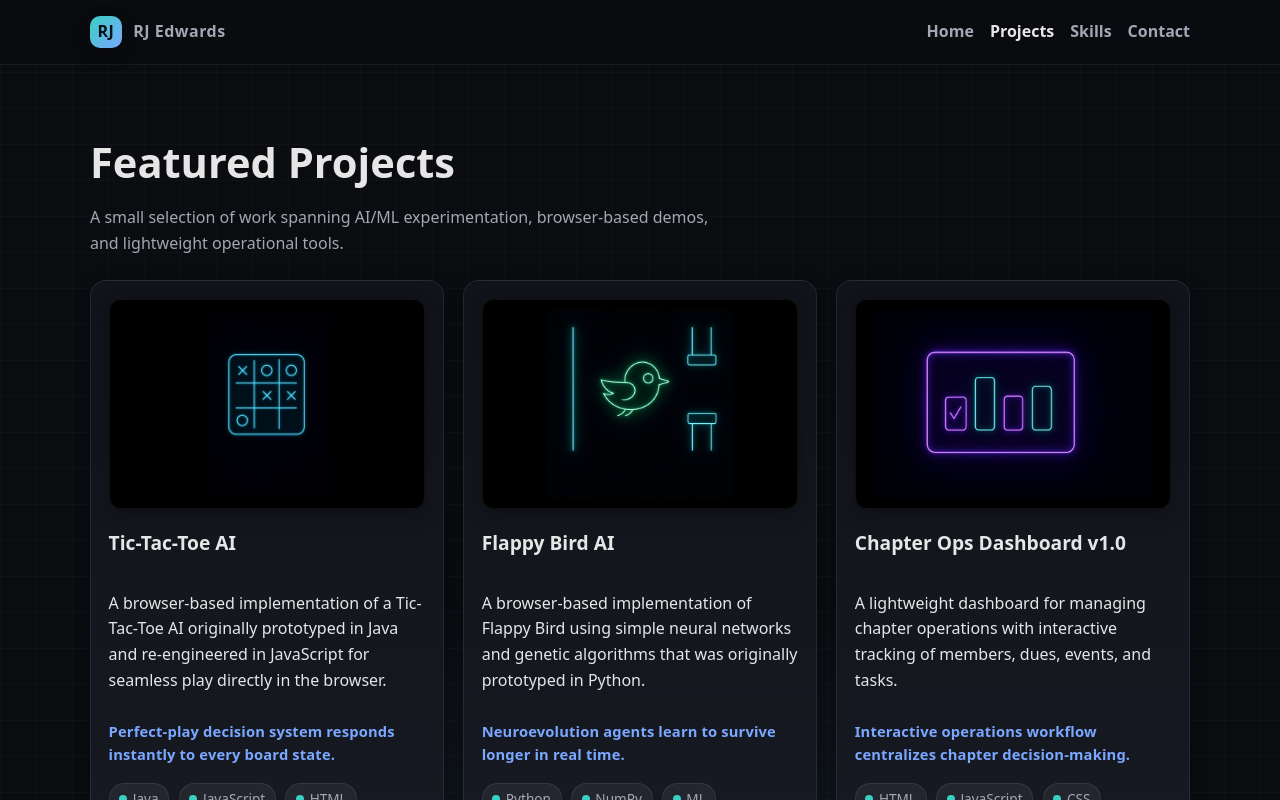
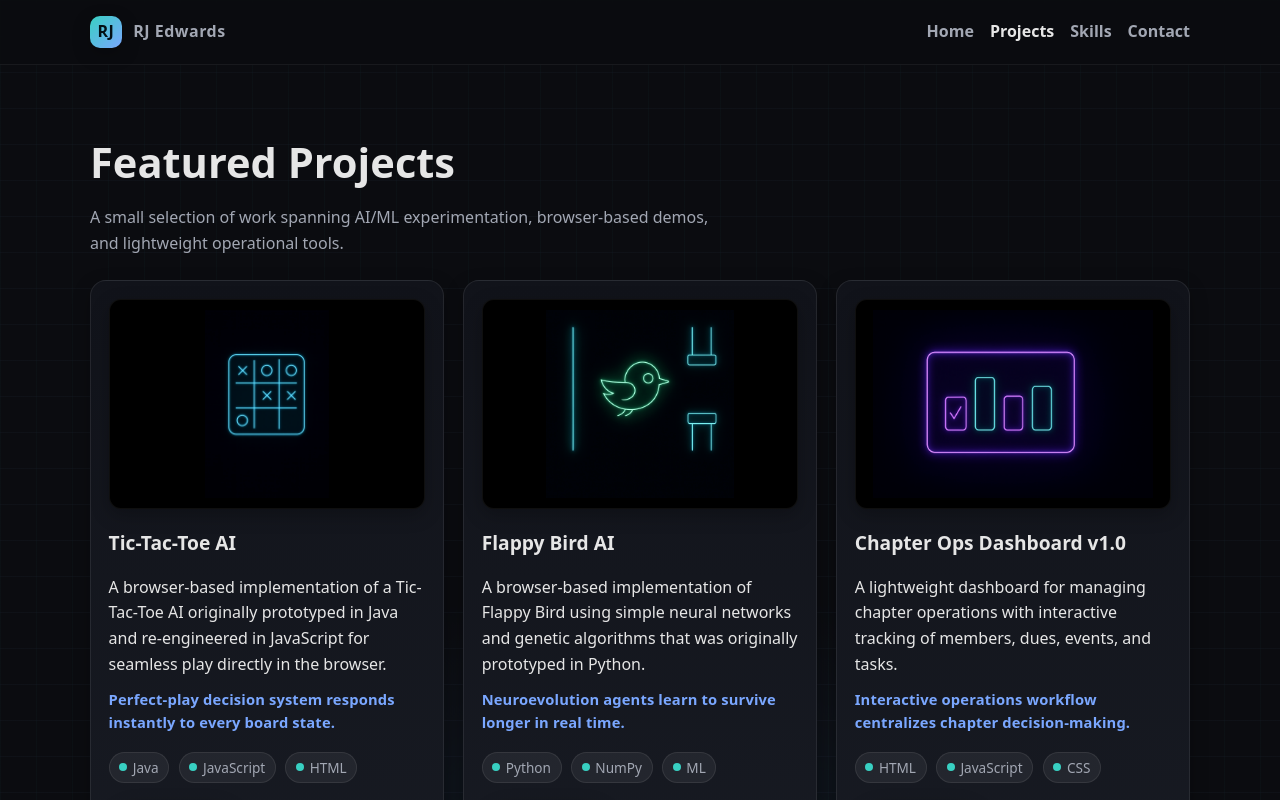
Before and after one commit to rjedwardsss/rjedwardsss.github.io, a Next.js app: page /projects in a window 1280 px wide. Shown: the top 800 px of the page. Built offline with nearby package versions, Linux system fonts and the light colour scheme.

Commit message:
refactor(ui): standardize project card layout to align descriptions, highlights, tags, and actions

```diff
--- a/app/projects/page.tsx
+++ b/app/projects/page.tsx
@@ -237,6 +237,15 @@ const PROJECTS_STYLES = `
       flex: 1;
     }
 
+    .card-title {
+      margin: .2rem 0;
+    }
+
+    .card-desc {
+      min-height: 4.9rem;
+      margin: 0;
+    }
+
     .card-actions {
       margin-top: auto;
     }
@@ -273,6 +282,12 @@ const PROJECTS_STYLES = `
       font-weight: 700;
       font-size: .92rem;
       letter-spacing: .01em;
+      min-height: 3rem;
+    }
+
+    .card-tags {
+      min-height: 2.3rem;
+      align-content: flex-start;
     }
 
     .chip {
@@ -440,10 +455,10 @@ export default function ProjectsPage() {
                 />
               </div>
               <div className="card-content">
-                <h2 style={{ fontSize: "1.2rem", margin: ".2rem 0" }}>
+                <h2 className="card-title" style={{ fontSize: "1.2rem" }}>
                   Tic-Tac-Toe AI
                 </h2>
-                <p>
+                <p className="card-desc">
                   A browser-based implementation of a Tic-Tac-Toe AI originally
                   prototyped in Java and re-engineered in JavaScript for seamless
                   play directly in the browser.
@@ -451,7 +466,7 @@ export default function ProjectsPage() {
                 <p className="impact">
                   Perfect-play decision system responds instantly to every board state.
                 </p>
-                <div className="flex" aria-label="Tech stack">
+                <div className="flex card-tags" aria-label="Tech stack">
                   <span className="chip">
                     <i />
                     Java
@@ -488,10 +503,10 @@ export default function ProjectsPage() {
                 />
               </div>
               <div className="card-content">
-                <h2 style={{ fontSize: "1.2rem", margin: ".2rem 0" }}>
+                <h2 className="card-title" style={{ fontSize: "1.2rem" }}>
                   Flappy Bird AI
                 </h2>
-                <p>
+                <p className="card-desc">
                   A browser-based implementation of Flappy Bird using simple neural
                   networks and genetic algorithms that was originally prototyped in
                   Python.
@@ -499,7 +514,7 @@ export default function ProjectsPage() {
                 <p className="impact">
                   Neuroevolution agents learn to survive longer in real time.
                 </p>
-                <div className="flex" aria-label="Tech stack">
+                <div className="flex card-tags" aria-label="Tech stack">
                   <span className="chip">
                     <i />
                     Python
@@ -536,17 +551,17 @@ export default function ProjectsPage() {
                 />
               </div>
               <div className="card-content">
-                <h2 style={{ fontSize: "1.2rem", margin: ".2rem 0" }}>
+                <h2 className="card-title" style={{ fontSize: "1.2rem" }}>
                   Chapter Ops Dashboard v1.0
                 </h2>
-                <p>
+                <p className="card-desc">
                   A lightweight dashboard for managing chapter operations with
                   interactive tracking of members, dues, events, and tasks.
                 </p>
                 <p className="impact">
                   Interactive operations workflow centralizes chapter decision-making.
                 </p>
-                <div className="flex" aria-label="Tech stack">
+                <div className="flex card-tags" aria-label="Tech stack">
                   <span className="chip">
                     <i />
                     HTML
```
